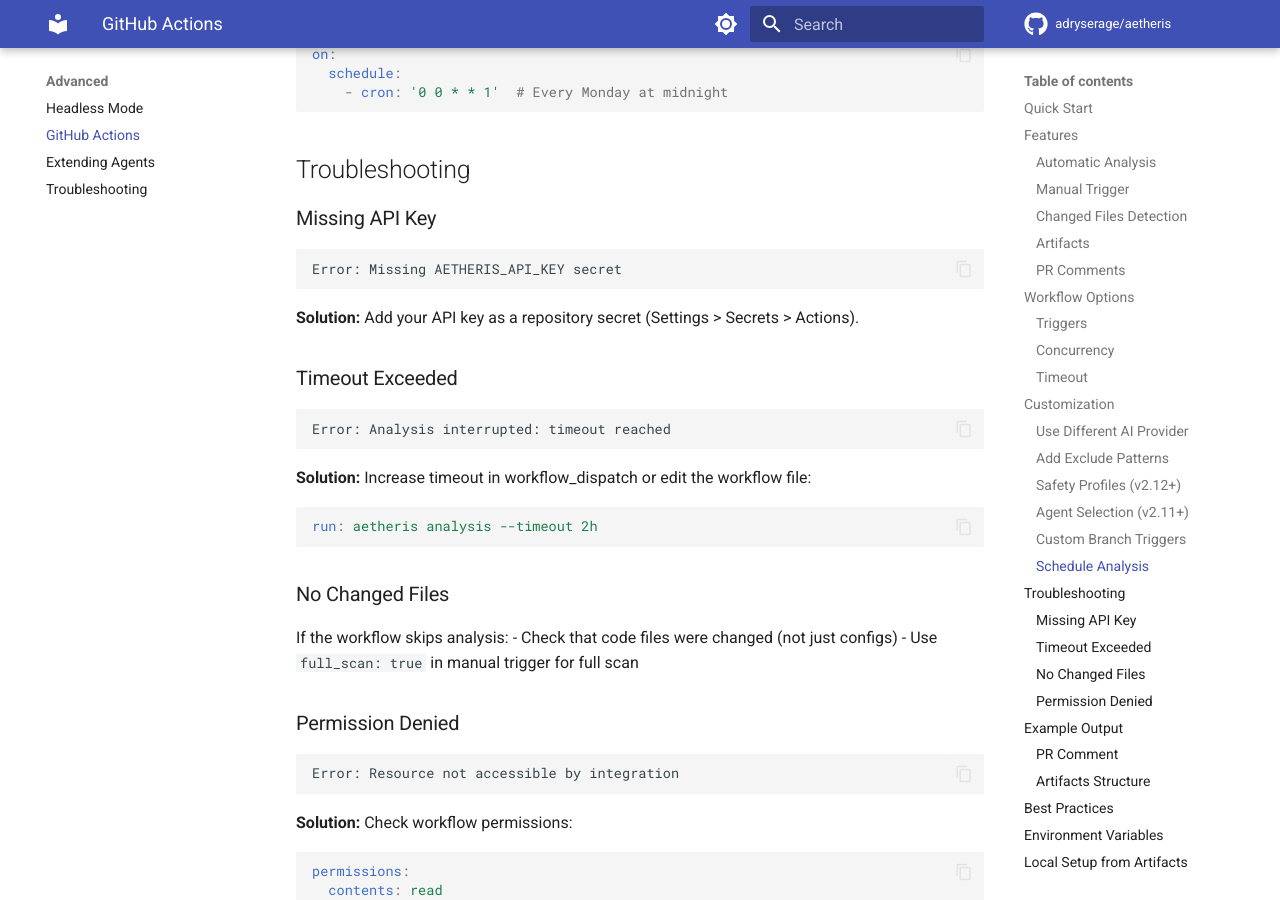
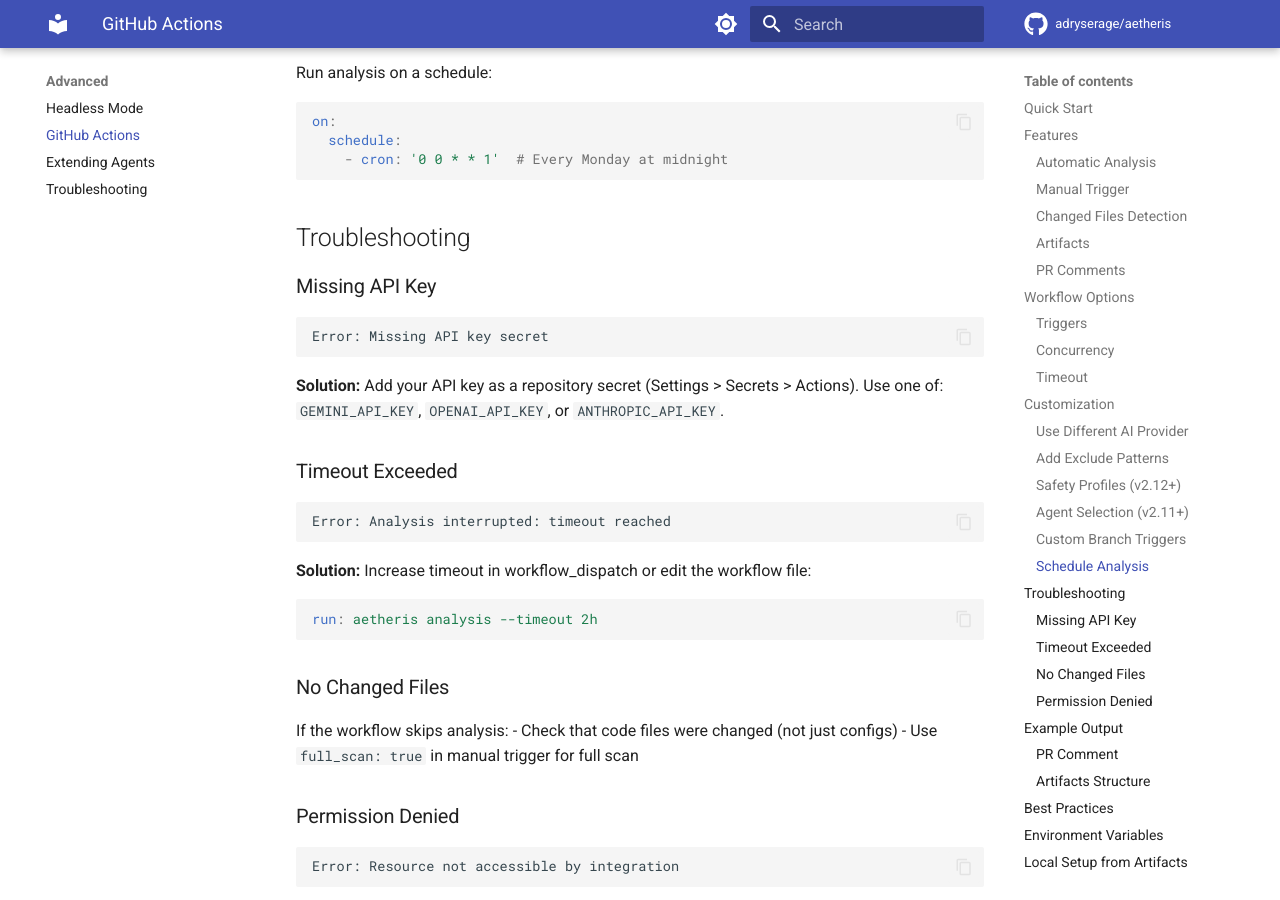
Before and after one commit to adryserage/Aetheris, an MkDocs documentation site: the page built from docs/github-actions.md, in a window 1280 px wide and 900 px high, scrolled down 3914 px. Built offline with MkDocs 1.6.1 and Material for MkDocs 9.7.7, drawn with Linux system fonts in a browser that asks for light colours; comment, search, counter and statistics services are not loaded; some of the changed text lies outside the part shown.

Commit message:
refactor(ci): use explicit provider API keys instead of AETHERIS_API_KEY
- Update aetheris-analysis.yml to check for GEMINI_API_KEY, OPENAI_API_KEY,
  or ANTHROPIC_API_KEY directly
- Remove AETHERIS_API_KEY in favor of provider-specific secrets
- Update docs/github-actions.md to reflect new secret names
- Recommend GEMINI_API_KEY (free tier available)

````diff
--- a/docs/github-actions.md
+++ b/docs/github-actions.md
@@ -7,8 +7,10 @@ This guide shows how to integrate Aetheris into your GitHub Actions CI/CD pipeli
 1. **Add your API key as a repository secret:**
    - Go to Settings > Secrets and variables > Actions
    - Click "New repository secret"
-   - Name: `AETHERIS_API_KEY`
-   - Value: Your Gemini/OpenAI/Claude API key
+   - Add ONE of the following:
+     - `GEMINI_API_KEY` (recommended - free tier available)
+     - `OPENAI_API_KEY`
+     - `ANTHROPIC_API_KEY`
 
 2. **Copy the workflow file:**
    ```bash
@@ -107,11 +109,11 @@ The workflow has a 6-hour GitHub Actions limit. Set custom timeouts for analysis
 
 ### Use Different AI Provider
 
-Set the appropriate API key secret:
+Set the appropriate API key secret (only ONE is required):
 
 | Provider | Secret Name | Get API Key |
 |----------|-------------|-------------|
-| Gemini (default) | `AETHERIS_API_KEY` | [ai.google.dev](https://ai.google.dev) |
+| Gemini (recommended) | `GEMINI_API_KEY` | [ai.google.dev](https://ai.google.dev) |
 | OpenAI | `OPENAI_API_KEY` | [platform.openai.com](https://platform.openai.com/api-keys) |
 | Claude | `ANTHROPIC_API_KEY` | [console.anthropic.com](https://console.anthropic.com) |
 
@@ -183,10 +185,10 @@ on:
 ### Missing API Key
 
 ```
-Error: Missing AETHERIS_API_KEY secret
+Error: Missing API key secret
 ```
 
-**Solution:** Add your API key as a repository secret (Settings > Secrets > Actions).
+**Solution:** Add your API key as a repository secret (Settings > Secrets > Actions). Use one of: `GEMINI_API_KEY`, `OPENAI_API_KEY`, or `ANTHROPIC_API_KEY`.
 
 ### Timeout Exceeded
 
@@ -271,10 +273,9 @@ aetheris-analysis-abc1234/
 
 | Variable | Source | Description |
 |----------|--------|-------------|
-| `AETHERIS_API_KEY` | Repository secret | AI provider API key |
-| `GEMINI_API_KEY` | Repository secret | Gemini API key (alternative) |
-| `OPENAI_API_KEY` | Repository secret | OpenAI API key (alternative) |
-| `ANTHROPIC_API_KEY` | Repository secret | Claude API key (alternative) |
+| `GEMINI_API_KEY` | Repository secret | Gemini API key (recommended) |
+| `OPENAI_API_KEY` | Repository secret | OpenAI API key |
+| `ANTHROPIC_API_KEY` | Repository secret | Claude API key |
 | `CHANGED_FILES` | Auto-detected | Files changed in PR |
 
 ## Local Setup from Artifacts
````
Also changed, not shown: 1 other file.
